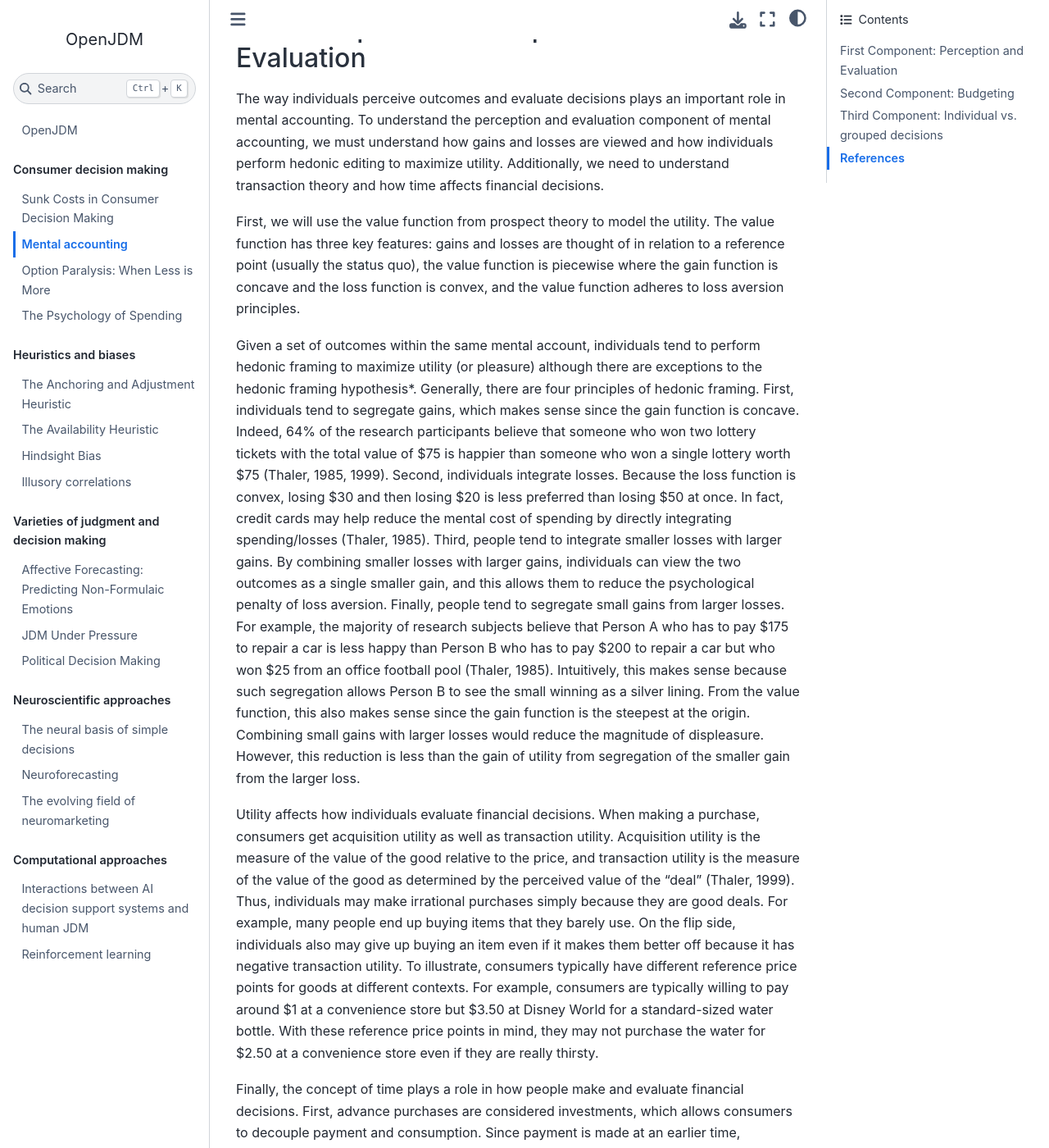
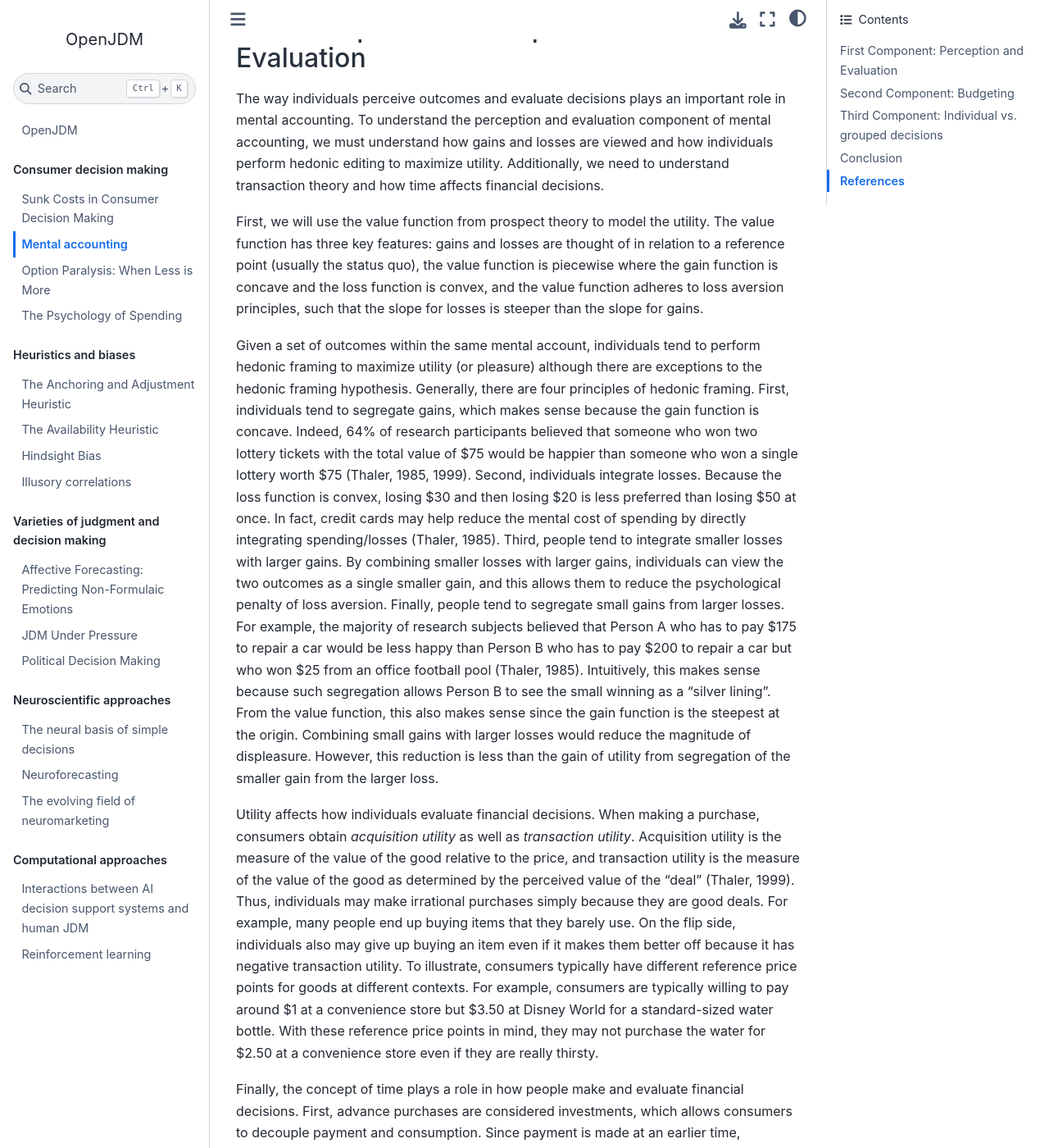
Before and after one commit to openjdm/openjdm.github.io, a Jupyter Book: the page built from book/mental_accounting.md, in a window 1280 px wide and 1400 px high, scrolled down 1009 px. Shown: the whole window at 82% size. Built offline with Jupyter Book 1.0.4 settings and Sphinx 7.4.7 and the Sphinx Book theme 1.1.4, drawn with Linux system fonts in a browser that asks for light colours; some of the changed text lies outside the part shown.

Commit message:
final cleanup

```diff
--- a/book/mental_accounting.md
+++ b/book/mental_accounting.md
@@ -52,22 +53,22 @@
 editing to maximize utility. Additionally, we need to understand
 transaction theory and how time affects financial decisions.
 
-
 First, we will use the value function from prospect theory to model
 the utility. The value function has three key features: gains and
 losses are thought of in relation to a reference point (usually the
 status quo), the value function is piecewise where the gain function
 is concave and the loss function is convex, and the value function
-adheres to loss aversion principles.
+adheres to loss aversion principles, such that the slope for losses is
+steeper than the slope for gains.
 
 Given a set of outcomes within the same mental account, individuals
 tend to perform hedonic framing to maximize utility (or pleasure)
-although there are exceptions to the hedonic framing hypothesis\*.
+although there are exceptions to the hedonic framing hypothesis.
 Generally, there are four principles of hedonic framing. First,
-individuals tend to segregate gains, which makes sense since the
-gain function is concave. Indeed, 64% of the research participants
-believe that someone who won two lottery tickets with the total
-value of \$75 is happier than someone who won a single lottery worth
+individuals tend to segregate gains, which makes sense because the
+gain function is concave. Indeed, 64% of research participants
+believed that someone who won two lottery tickets with the total
+value of \$75 would be happier than someone who won a single lottery worth
 \$75 (Thaler, 1985, 1999). Second, individuals integrate losses.
 Because the loss function is convex, losing \$30 and then losing \$20
 is less preferred than losing \$50 at once. In fact, credit cards may
@@ -78,11 +79,11 @@
 smaller gain, and this allows them to reduce the psychological
 penalty of loss aversion. Finally, people tend to segregate small
 gains from larger losses. For example, the majority of research
-subjects believe that Person A who has to pay \$175 to repair a car
-is less happy than Person B who has to pay \$200 to repair a car but
+subjects believed that Person A who has to pay \$175 to repair a car
+would be less happy than Person B who has to pay \$200 to repair a car but
 who won \$25 from an office football pool (Thaler, 1985).
 Intuitively, this makes sense because such segregation allows Person
-B to see the small winning as a silver lining. From the value
+B to see the small winning as a "silver lining". From the value
 function, this also makes sense since the gain function is the
 steepest at the origin. Combining small gains with larger losses
 would reduce the magnitude of displeasure. However, this reduction
@@ -90,8 +91,8 @@
 gain from the larger loss.
 
 Utility affects how individuals evaluate financial decisions. When
-making a purchase, consumers get acquisition utility as well as
-transaction utility. Acquisition utility is the measure of the value
+making a purchase, consumers obtain *acquisition utility* as well as
+*transaction utility*. Acquisition utility is the measure of the value
 of the good relative to the price, and transaction utility is the
 measure of the value of the good as determined by the perceived
 value of the “deal” (Thaler, 1999). Thus, individuals may make
@@ -132,14 +133,14 @@
 scenario than the other.
 
 ## Second Component: Budgeting
-Mental accounting influences how people budget. Budgeting happens in
+Mental accounting also influences how people budget. Budgeting happens in
 three ways or levels. First, expenditures are grouped into budgets.
 For example, it is common to have separate budgets for food,
 housing, entertainment, and more. Second, wealth is allocated into
 different mental wealth accounts, and some common ones include
 checking, saving, and rainy-day. Finally, income is divided based on
 source. For example, it can be regular income (i.e. salary) or
-windfall (i.e. winning the lottery). These labeling of money can
+windfall (i.e. winning the lottery). The labeling of money can
 thus reduce flexibility in how money is spent.
 
 The grouping of expenditure into budgets involves two steps: booking
@@ -180,10 +180,9 @@
 the amount is small. Effectively, this means that they would be
 foregoing consumption when the amount is small but foregoing
 interest when the amount is large. In that case, the consumer may
-wish to receive \$8 now in order to have the money for spending but
-choose the \$100 option because \$20 is more than the interest that
-one can earn from \$80 in two weeks.<span
-class="Apple-converted-space"> </span>
+wish to receive \$10 now in order to have the money for spending but
+choose the \$150 option because \$50 is more than the interest that
+one can earn from \$100 in two weeks.
 
 Additionally, classifying money into different mental wealth
 accounts (i.e. saving, checking) may enable people to save more.
@@ -232,8 +231,8 @@
 decision making. We see that the value function is defined by a
 certain reference point when analyzing gains and losses. For
 example, when individuals have larger losses paired with small gains
-they often feel better about the situation, which is referred to as
-hedonic framing (Thaler, 1999). An example of this would be with
+they often feel better about the situation, as discussed above.
+An example of this would be with
 investing. Say an investor lost \$5,000 but also made \$1,000 they
 would feel better than just losing \$4,000. Even though they have
 lost the same amount of money they feel better about the first
@@ -280,8 +281,10 @@
 30-year return rates when investing versus when they’re shown 1-year
 return rates. This is because individuals see the gains clumped into
 one final gain and the losses along the way don’t seem as
-significant versus losses in the short run are more severe if they
+significant versus losses in the short run that are more severe if they
 aren’t paired with big gains.
+
+## Conclusion
 
 The implications of these mental accounting principles are
 important. How we value and spend our money is vital to our
```
Also changed, not shown: other parts of book/mental_accounting.md (+10 -8 lines), book/landing-page.md (deleted, +0 -6 lines), book/sunk_cost.md (+17 -20 lines).
